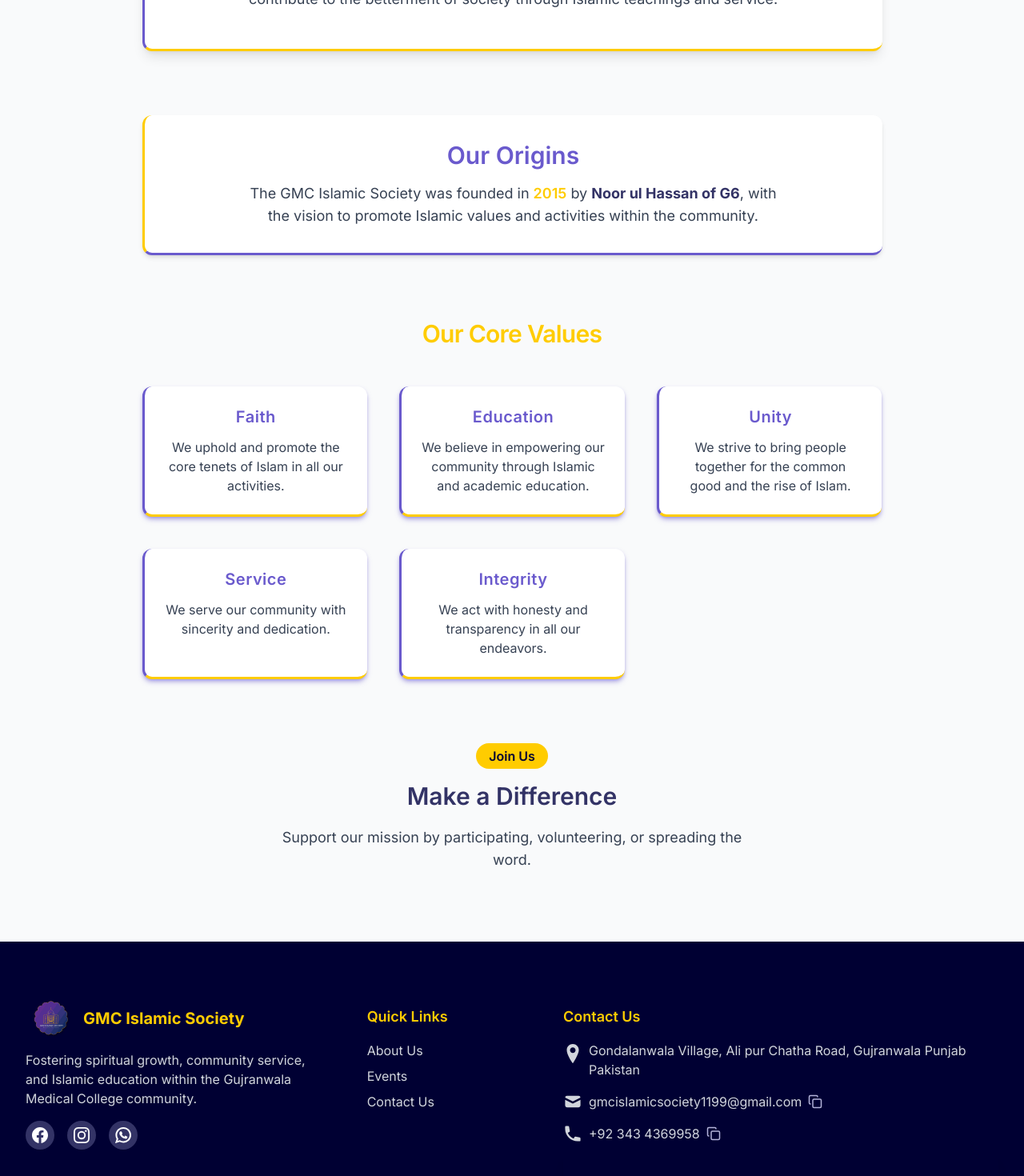
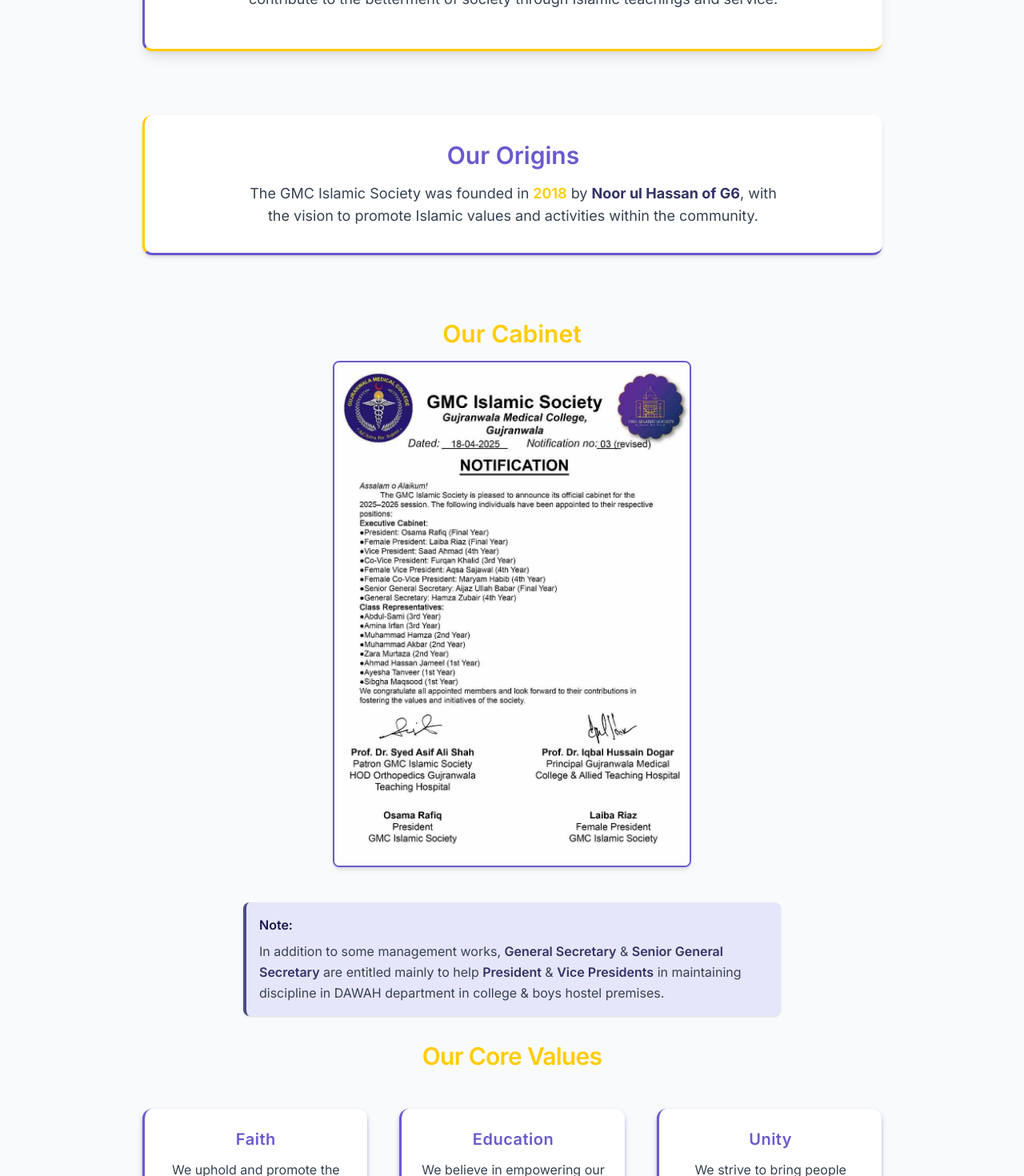
Before and after one commit to testgcahm/gis, a Next.js app: page /about in a window 1280 px wide. Shown: the part 496-1966 px from the top of the page at 80% size. Built offline with nearby package versions, Linux system fonts and the light colour scheme; grey boxes are pictures that could not be loaded.

Commit message:
Update page.tsx

```diff
--- a/src/app/about/page.tsx
+++ b/src/app/about/page.tsx
@@ -72,9 +72,27 @@ export default function AboutPage() {
                 >
                     <h2 className="text-2xl sm:text-3xl font-semibold text-primary mb-4">Our Origins</h2>
                     <p className="text-lg text-gray-700 max-w-2xl mx-auto">
-                        The GMC Islamic Society was founded in <span className="font-semibold text-secondary">2015</span> by <span className="font-bold text-primary-700">Noor ul Hassan of G6</span>, with the vision to promote Islamic values and activities within the community.
+                        The GMC Islamic Society was founded in <span className="font-semibold text-secondary">2018</span> by <span className="font-bold text-primary-700">Noor ul Hassan of G6</span>, with the vision to promote Islamic values and activities within the community.
                     </p>
                 </motion.section>
+
+                {/* Cabinet Section */}
+                <section className="flex flex-col items-center text-center w-full max-w-[925px] mx-auto my-8">
+                  <h2 className="text-2xl sm:text-3xl font-semibold text-secondary mb-4">Our Cabinet</h2>
+                  <div className="flex flex-col items-center">
+                    <img src="/cabinet.jpeg" alt="GMC Cabinet" className="rounded-lg shadow-md w-full max-w-md mb-3 border-2 border-primary" />
+                  </div>
+                </section>
+
+                {/* Cabinet Note Section */}
+                <div className="flex justify-center w-full max-w-[925px] mx-auto mb-8">
+                  <div className="bg-primary-50 border-l-4 border-primary-600 rounded-lg shadow p-4 max-w-2xl text-left">
+                    <span className="block text-primary-800 font-semibold mb-2">Note:</span>
+                    <p className="text-gray-700 text-base leading-relaxed">
+                      In addition to some management works, <span className="font-semibold text-primary-700">General Secretary</span> & <span className="font-semibold text-primary-700">Senior General Secretary</span> are entitled mainly to help <span className="font-semibold text-primary-700">President</span> & <span className="font-semibold text-primary-700">Vice Presidents</span> in maintaining discipline in DAWAH department in college & boys hostel premises.
+                    </p>
+                  </div>
+                </div>
 
                 {/* Our Values */}
                 <motion.section
```
